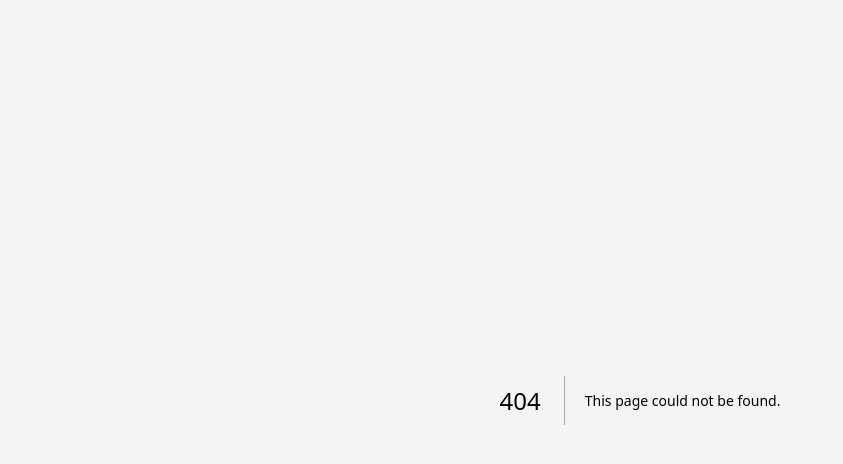
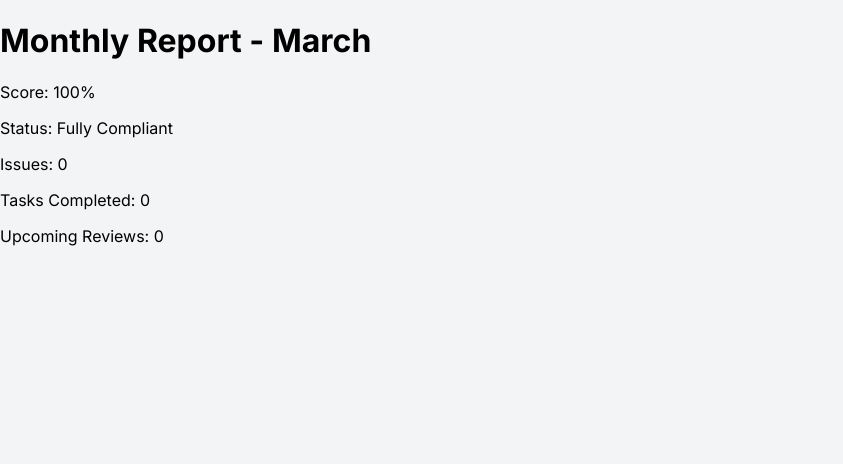
Before and after one commit to abdisamad9009-dot/complypilot-frontend, a Next.js app: page /monthly-report in a window 1280 px wide. Before the commit this address had no page. Shown: the top 464 px of the page, without its empty margins (0-843 px from the left). Built offline with nearby package versions, Linux system fonts and the light colour scheme.

Commit message:
Create page.js

```diff
--- /dev/null
+++ b/app/monthly-report/page.js
@@ -0,0 +1,33 @@
+export default function MonthlyReport() {
+
+  const score = 100;
+  const risks = [];
+  const tasks = [];
+
+  const issues = risks.filter(risk => risk.status !== "resolved").length;
+
+  const completedTasks = tasks.filter(task => task.completed).length;
+
+  const upcomingReviews = tasks.filter(task => {
+    if (!task.expiryDate) return false;
+    const today = new Date();
+    const expiry = new Date(task.expiryDate);
+    const diffDays = (expiry - today) / (1000 * 60 * 60 * 24);
+    return diffDays <= 30;
+  }).length;
+
+  const status = score === 100 ? "Fully Compliant" : "Needs Attention";
+
+  const month = new Date().toLocaleString("default", { month: "long" });
+
+  return (
+    <div>
+      <h1>Monthly Report - {month}</h1>
+      <p>Score: {score}%</p>
+      <p>Status: {status}</p>
+      <p>Issues: {issues}</p>
+      <p>Tasks Completed: {completedTasks}</p>
+      <p>Upcoming Reviews: {upcomingReviews}</p>
+    </div>
+  );
+}
```
